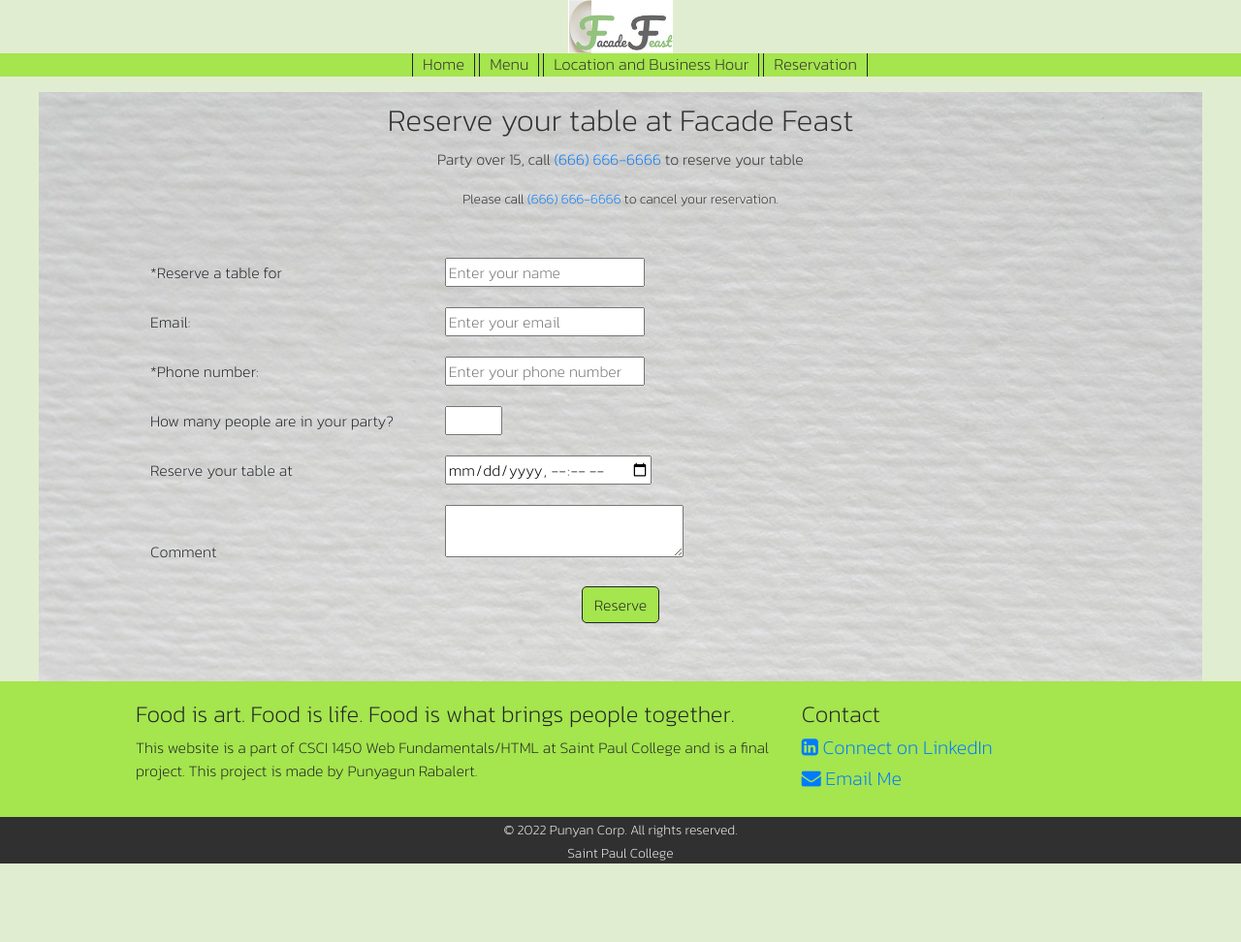
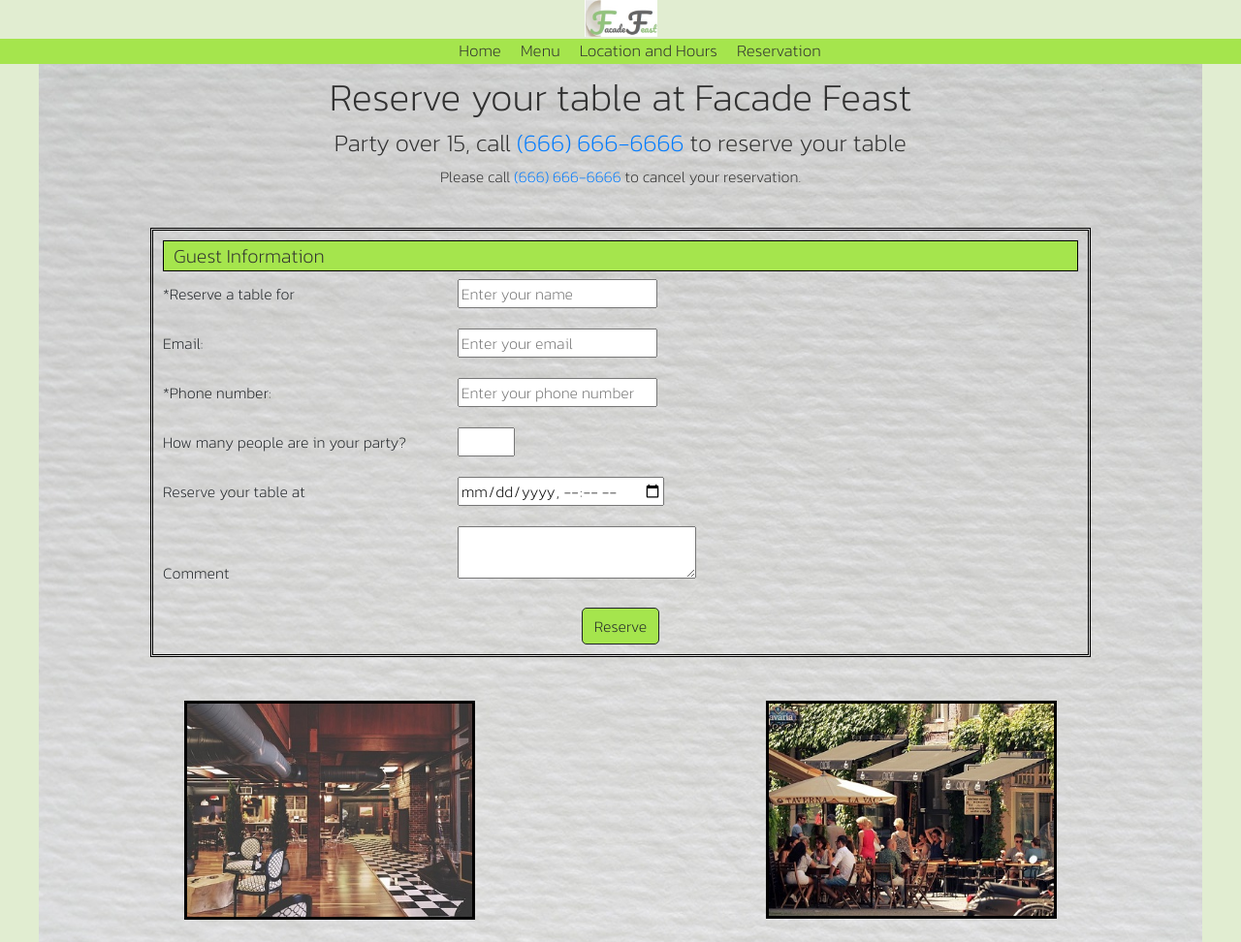
Before and after one commit to bpunyagunr/facadefeast, a plain HTML site: page reservation.html in a window 1280 px wide. Shown: the top 972 px of the page at 97% size. Before the commit the page ends 891 px from the top, so only its background shows below. Drawn offline with nearby package versions, Linux system fonts and the light colour scheme.

Commit message:
Add files via upload

```diff
--- a/reservation.html
+++ b/reservation.html
@@ -6,7 +6,7 @@
 	<meta name="viewport" content="width=device-width,
 	initial-scale=1, minimum-scale=1" />
 	<title> Facade Feast </title>
-	<meta name="description" content="Location Address and Business Hours of Facade Feast, an imaginary restaurant.
+	<meta name="description" content="Reservation page of Facade Feast, an imaginary restaurant.
 	This is a final project for CSCI 1540 Web Fundementals/HTML.">
 	<link rel="stylesheet" href="https://cdnjs.cloudflare.com/ajax/libs/font-awesome/4.7.0/css/font-awesome.min.css">
 	<link rel="stylesheet" href="https://cdn.jsdelivr.net/npm/bootstrap@4.6.1/dist/css/bootstrap.min.css">
@@ -15,13 +15,13 @@
 
 <body>
 	<header>
-		<img src="images/logolong.jpg" alt="logo" height="212px" width="108px" class="img-fluid logo">
+		<img src="images/logolong.jpg" alt="logo" height="150px" width="75px" class="img-fluid logo">
 	</header>
 	<nav>
 		<ul>
 			<li><a href="index.html">Home</a></li>
 			<li><a href="menu.html">Menu</a></li>
-			<li><a href="location.html">Location and Business Hour</a></li>
+			<li><a href="location.html">Location and Hours</a></li>
 			<li><a href="reservation.html">Reservation</a></li>
 		</ul>
 	</nav>
@@ -30,9 +30,9 @@
 			<div class="row">
 				<div class="col-sm-12">
 					<div class="column form-welcome">
-						<h2>Reserve your table at Facade Feast</h2>
-						<p>Party over 15, call <a href="tel:66666666666">(666) 666-6666</a> to reserve your table</p>
-						<small>Please call <a href="tel:66666666666">(666) 666-6666</a> to cancel your reservation.</small>
+						<h1>Reserve your table at Facade Feast</h1>
+						<h3>Party over 15, call <a href="tel:66666666666">(666) 666-6666</a> to reserve your table</h3>
+						<p>Please call <a href="tel:66666666666">(666) 666-6666</a> to cancel your reservation.</p>
 					</div>
 				</div>
 			</div>
@@ -40,6 +40,7 @@
 				<div class="col-sm-12">
 					<div class="column">
 						<form action="/action_page.php">
+							<legend>Guest Information</legend>
 							<div class="form-group">
 								<label for="name">*Reserve a table for</label>
 								<input type="name" name="name" id="name" placeholder="Enter your name" required="required">
@@ -67,6 +68,18 @@
 
 							<button type="submit" class="btn btn-default">Reserve</button>
 						</form>
+					</div>
+				</div>
+			</div>
+			<div class="row">
+				<div class="col-sm-6">
+					<div class="column">
+						<img src="images/inside.jpg" alt="inside of the restaurant" height="400px" width="300px" class="img-fluid form-preview">
+					</div>
+				</div>
+				<div class="col-sm-6">
+					<div class="column">
+						<img src="images/patio.jpg" alt="patio of the restaurant" height="400px" width="300px" class="img-fluid form-preview">
 					</div>
 				</div>
 			</div>
--- a/style.css
+++ b/style.css
@@ -7,7 +7,7 @@
 body{
 	font-family: 'Kanit', sans-serif;
 	background-color: #e1edd1;
-	padding-top: 54px;
+	padding-top: 40px;
 }
 
 header{
@@ -29,22 +29,18 @@ nav{
 }
 
 nav ul{
+	display: flex;
+	align-items: center;
+	justify-content: center;
 	list-style-type: none;
-	text-align: center;
-	font-size: 1.05em;
-}
-
-nav li{
-	display: inline;
-	border-left-style: solid;
-	border-right-style: solid;
-	border-width: 0.5px;
+	margin: 0 auto;
 }
 
 nav a{
 	color: #303030;
 	margin: 0 auto;
 	padding: 0 10px;
+	font-size: 17px;
 }
 
 main{
@@ -66,7 +62,7 @@ main{
 .preview-welcome{
 	display: block;
 	text-align: center;
-	margin: auto;
+	margin: 30px auto;
 	padding: 40px;
 	border-radius: 70%;
 	background-color: #e1edd1;
@@ -94,7 +90,7 @@ main{
 
 .home-passion{
 	padding-top: 80px;
-	padding-bottom: 40px;
+	padding-bottom: 30px;
 	text-align: center;
 }
 
@@ -104,6 +100,7 @@ main{
 }
 
 .menu-welcome{
+	margin-bottom: 20px;
 	text-align: center;
 	color: #78bf49;
 }
@@ -129,7 +126,6 @@ hr{
 	text-align: center;
 }
 
-
 .location-welcome{
 	color: #303030;
 	text-align:center;
@@ -143,6 +139,10 @@ hr{
 .location-welcome a{
 	text-decoration: none;
 	color: #303030;
+}
+
+.location-map{
+	margin-bottom: 25px;
 }
 
 table, th, td {
@@ -165,7 +165,17 @@ td{
 }
 
 form{
-	margin: 50px 100px;
+	margin: 25px 100px;
+	padding: 10px;
+	border: double black;
+}
+
+legend{
+	padding: 0 10px;
+	border: 1px solid black;
+	color: #303030;
+	background-color: #A5E54D;
+	font-size: 20px;
 }
 
 label{
@@ -180,8 +190,19 @@ label{
 	margin: 0 auto;
 }
 
-h2{
+.form-preview{
+	display: block;
+	margin: 20px auto;
+	border: solid black;
+}
+
+h1{
 	color: #303030;
+	font-size: 40px;
+}
+
+h3{
+	font-size: 25px;
 }
 
 
@@ -220,6 +241,18 @@ footer{
 		margin: 10px auto;
 	}
 
+	nav a{
+		font-size: 15px;
+	}
+
+	h1{
+		font-size: 30px;
+	}
+
+	h3{
+		font-size: 20px;
+	}
+
 }
 
 @media only screen and (max-width: 1200px){
@@ -247,6 +280,7 @@ footer{
 	}
 
 	form{
-		margin: 50px 25px;
+		margin: 15px 25px;
 	}
+
 }
```
Also changed, not shown: index.html (+5 -5 lines), location.html (+12 -6 lines), menu.html (+3 -3 lines), images/inside.jpg (added), images/logolong-small.jpg (added), images/patio.jpg (added).
